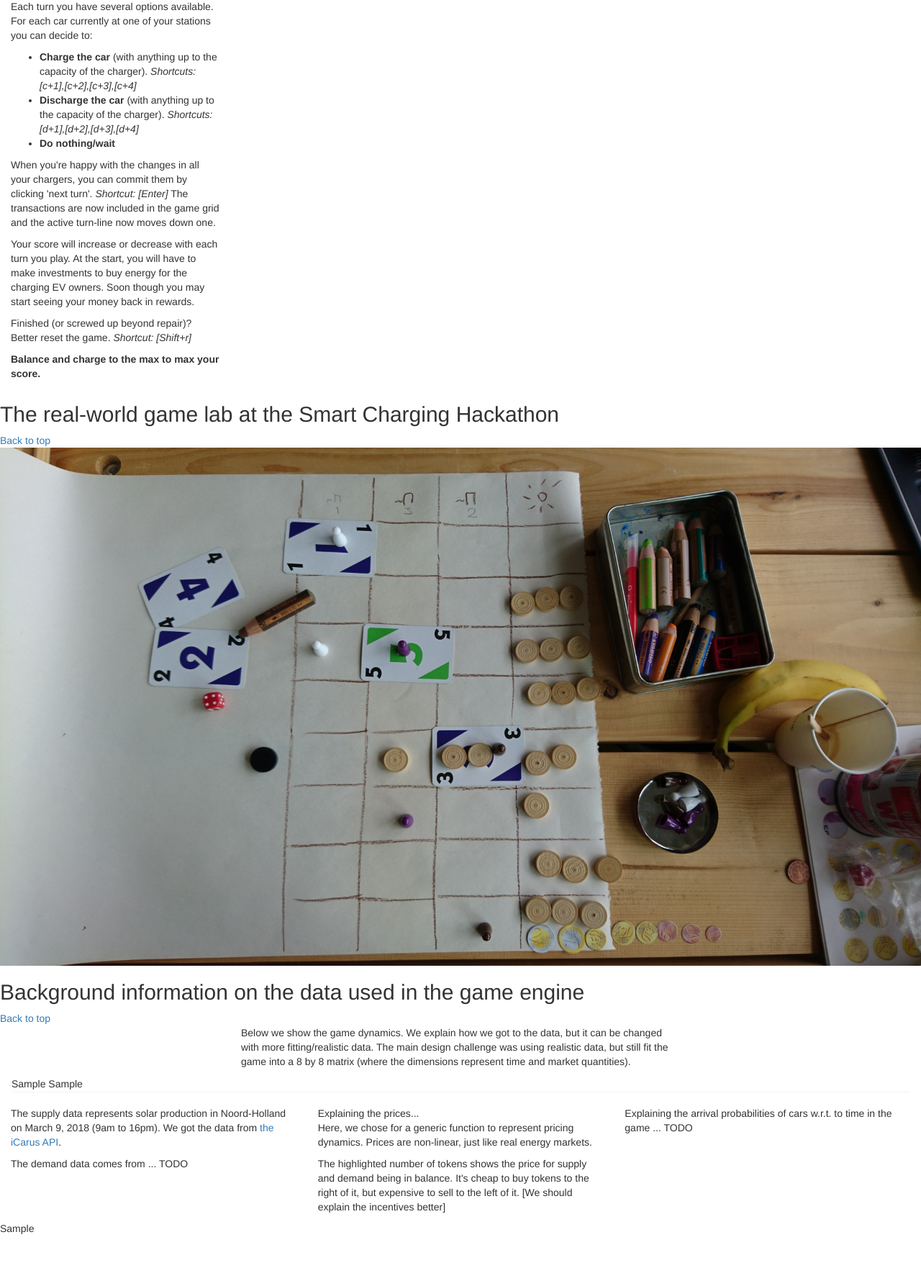
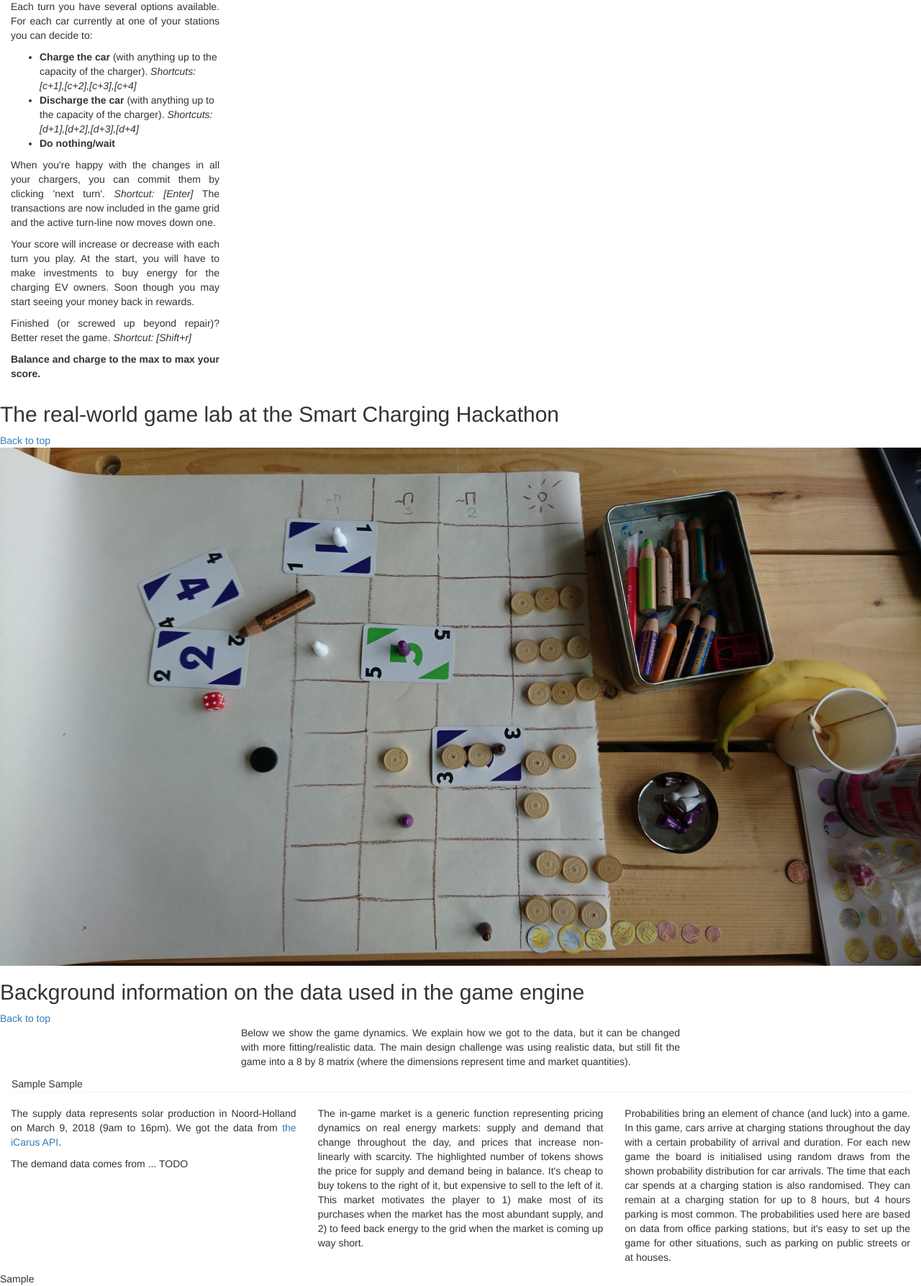
Before and after one commit to SeitaBV/smartcharginggame, a Flask app: template templates/dashboard.html in a window 1280 px wide. Shown: the part 1196-2983 px from the top of the page at 72% size. Before the commit the page ends 2911 px from the top, so only its background shows below. Run offline with Flask 2, Linux system fonts and the light colour scheme; the template is opened without the code that fills it: most values are stand-ins (such as "Sample title", 1, 10 or a date in 2020); parts of the project's set-up code (start-up, migrations or seed data) failed here and were passed over.

Commit message:
Paragraphs justified, Added CSS comments, Added data explanations for market price model and car model, Increased possible charging duration and added custom probabilities, Removed German-style capitalisation of titles and captions, Fixed typos and improved time axis captions

```diff
--- a/models.py
+++ b/models.py
@@ -6,7 +6,7 @@ import pandas as pd
 
 """
 Models for the scc game. At the moment, we play on a simple 8 by 8 grid.
-(eight hours, eight possible chargin values)
+(eight hours, eight possible charging values)
 """
 
 
--- a/static/css/scc.css
+++ b/static/css/scc.css
@@ -1,3 +1,4 @@
+/* Hardcoded car colors up to 9 cars */
 .Car1 {
     color: rgb(240,90,100);
 }
@@ -27,18 +28,27 @@
 }
 
 
-.table td{
+/* Justify every paragraph except those in tables */
+:not(th):not(td) > p {
+    text-align: justify;
+}
+
+/* Center align all table contents */
+.table td {
     text-align: center;
 }
-.table th{
+.table th {
     text-align: center;
 }
+
+/* Nice big tokens by default */
 .icon-token {
     font-size: 150%;
 }
 .icon-token-empty {
     font-size: 150%;
 }
+
 
 .edit_hover_class a{
   visibility:hidden;
@@ -76,6 +86,7 @@
 }
 
 
+/* Alerts shown on top of the game board */
 #alerts {
     position: fixed;
     left: 45%;
@@ -85,7 +96,7 @@
 }
 
 
-/* custom icons - replace this when updating seita-webfonts with Fontello */
+/* Custom icons - replace this when updating seita-webfonts with Fontello */
 
 @font-face {
   font-family: 'seita-webfont';
--- a/templates/dashboard.html
+++ b/templates/dashboard.html
@@ -26,17 +26,17 @@
                 <header class="page-header font-small pt-4 mt-4">
                       <div class="header text-center">
                           <div class="container-fluid">
-                              <p>Made first as <a href="#physical-board-img">a serious boardgame</a>, then as a digital prototype for the
+                              <p style="text-align: center;">
+                                  Made first as <a href="#physical-board-img">a serious boardgame</a>, then as a digital prototype for the
                                   <a href="https://www.livinglabsmartcharging.nl/nl/smartchargingchallenge/smartchargingchallenge" target="_blank">Smart Charging Challenge 2018</a>.
                               </p>
-
-                              <p>Team: <a href="https://www.linkedin.com/in/janaendemann" target="_blank">Jana Endemann</a>,
-                              <a href="https://www.linkedin.com/in/daphne-van-leeuwen-0856b049/" target="_blank">Daphne van Leeuwen</a>,
-                              <a href="https://www.linkedin.com/in/felix-c-337039144/" target="_blank">Felix Claessen</a> (<a href="https://seita.nl/" target="_blank">Seita B.V.</a>)
-                              and <a href="https://www.linkedin.com/in/nhoening/" target="_blank">Nicolas H&ouml;ning</a> (<a href="https://seita.nl/" target="_blank">Seita B.V.</a>).
+                              <p style="text-align: center;">
+                                  Team: <a href="https://www.linkedin.com/in/janaendemann" target="_blank">Jana Endemann</a>,
+                                  <a href="https://www.linkedin.com/in/daphne-van-leeuwen-0856b049/" target="_blank">Daphne van Leeuwen</a>,
+                                  <a href="https://www.linkedin.com/in/felix-c-337039144/" target="_blank">Felix Claessen</a> (<a href="https://seita.nl/" target="_blank">Seita B.V.</a>)
+                                  and <a href="https://www.linkedin.com/in/nhoening/" target="_blank">Nicolas H&ouml;ning</a> (<a href="https://seita.nl/" target="_blank">Seita B.V.</a>).
                               </p>
-
-                              <p>
+                              <p style="text-align: center;">
                                   We explain the underlying game mechanics and data sources <a href="#data">here</a>.
                               </p>
                           </div>
@@ -340,18 +340,26 @@
                     <p>The demand data comes from ... TODO</p>
                 </div>
                 <div class="col-sm-4">
-                    Explaining the prices...<br/>
-                    <p>Here, we chose for a generic function to represent pricing dynamics.
-                        Prices are non-linear, just like real energy markets.
-                    </p>
                     <p>
-                    The highlighted number of tokens shows the price for supply and demand being in balance.
-                    It's cheap to buy tokens to the right of it, but expensive to sell to the left of it.
-                    [We should explain the incentives better]
+                        The in-game market is a generic function representing pricing dynamics on real energy markets:
+                        supply and demand that change throughout the day,
+                        and prices that increase non-linearly with scarcity.
+                        The highlighted number of tokens shows the price for supply and demand being in balance.
+                        It's cheap to buy tokens to the right of it, but expensive to sell to the left of it.
+                        This market motivates the player to 1) make most of its purchases when the market has the most abundant supply,
+                        and 2) to feed back energy to the grid when the market is coming up way short.
                     </p>
                 </div>
                 <div class="col-sm-4">
-                    Explaining the arrival probabilities of cars w.r.t. to time in the game ... TODO
+                    <p>
+                        Probabilities bring an element of chance (and luck) into a game. In this game,
+                        cars arrive at charging stations throughout the day with a certain probability of arrival and duration.
+                        For each new game the board is initialised using random draws from the shown probability distribution for car arrivals.
+                        The time that each car spends at a charging station is also randomised.
+                        They can remain at a charging station for up to 8 hours, but 4 hours parking is most common.
+                        The probabilities used here are based on data from office parking stations,
+                        but it's easy to set up the game for other situations, such as parking on public streets or at houses.
+                    </p>
                 </div>
             </div>
 
```
Also changed, not shown: attendance.py (+5 -3 lines), data_plotting.py (+4 -4 lines).
